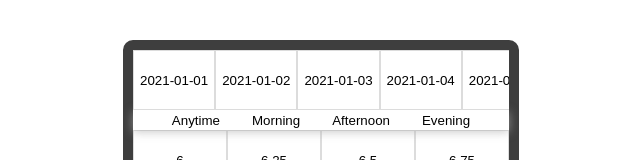
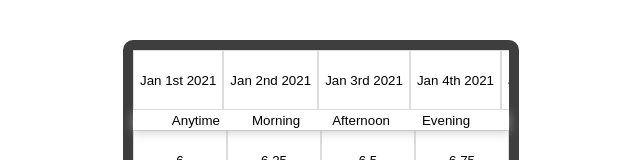
Before and after one commit to GioGrand/Solo, a React (Create React App) app: page / in a window 1280 px wide. Shown: the top 160 px of the page, without its empty margins (319-959 px from the left). Built offline with nearby package versions, Linux system fonts and the light colour scheme.

Commit message:
feat: utils - format date

```diff
--- a/src/App.css
+++ b/src/App.css
@@ -50,7 +50,7 @@
 }
 
 .dayItem {
-  width: 90px;
+  width: 110px;
   height: 60px;
   border: 1px solid #dcdcdc;
   background: white;
--- a/src/components/DayItem.tsx
+++ b/src/components/DayItem.tsx
@@ -1,9 +1,11 @@
+import { formatDate } from "../utils/date";
+
 interface Props {
   day: string;
 }
 
 const DayItem = ({ day }: Props) => {
-  return <button className="dayItem">{day}</button>;
+  return <button className="dayItem">{formatDate(day)}</button>;
 };
 
 export default DayItem;
--- /dev/null
+++ b/src/utils/date.ts
@@ -0,0 +1,11 @@
+import moment from "moment";
+
+/**
+ * @param date The input date
+ * Converts a date: 2021-01-05 => Jan 5th 2021
+ */
+const formatDate = (date: string) => {
+  return moment(date, "YYYY-MM-DD").format("MMM Do YYYY");
+};
+
+export { formatDate };
```
